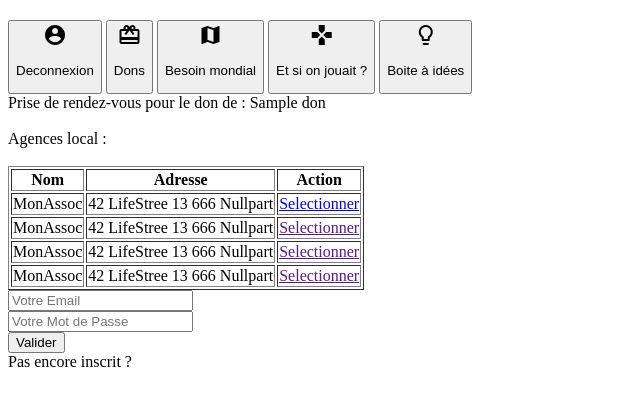
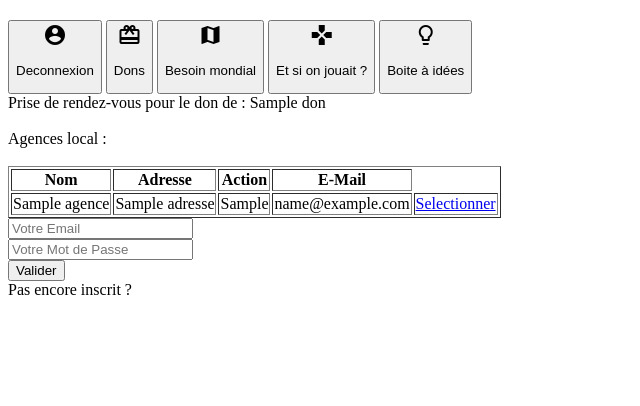
Before and after one commit to LuaxY/n2i-backend, a PHP site: template app/views/pages/dons/choisir_une_agence.php in a window 1280 px wide. Shown: the part 47-453 px from the top of the page, without its empty margins (0-640 px from the left). Run offline with PHP 8.4, Linux system fonts and the light colour scheme; the template is opened without the code that fills it: most values are stand-ins (such as "Sample title", 1, 10 or a date in 2020).

Commit message:
fix dons/

```diff
--- a/app/views/pages/dons/choisir_une_agence.php
+++ b/app/views/pages/dons/choisir_une_agence.php
@@ -13,27 +13,20 @@ Agences local :
         <th>Nom</th>
         <th>Adresse</th>
         <th>Action</th>
+        <th>E-Mail</th>
     </tr>
-    <tr>
-        <td>MonAssoc</td>
-        <td>42 LifeStree 13 666 Nullpart</td>
-        <td><a href="/dons/prendre-un-rendez-vous/1">Selectionner</td>
-    </tr>
-    <tr>
-        <td>MonAssoc</td>
-        <td>42 LifeStree 13 666 Nullpart</td>
-        <td><a href="">Selectionner</td>
-    </tr>
-    <tr>
-        <td>MonAssoc</td>
-        <td>42 LifeStree 13 666 Nullpart</td>
-        <td><a href="">Selectionner</td>
-    </tr>
-    <tr>
-        <td>MonAssoc</td>
-        <td>42 LifeStree 13 666 Nullpart</td>
-        <td><a href="">Selectionner</td>
-    </tr>
+    <?php
+      foreach($list_agences as $key => $elem)
+      {
+        echo "<tr>"
+            ."<td>".$elem['NOM_ASSOC']."</td>"
+            ."<td>".$elem['ADRESSE']."</td>"
+            ."<td>".$elem['AGENCE_VILLE']."</td>"
+            ."<td>".$elem['AGENCE_E_MAIL']."</td>"
+            ."<td><a href='/dons/prendre-un-rendez-vous/".$elem['AGENCE_ID']."'>Selectionner</td>"
+            ."</tr>";
+      }
+    ?>
 </table>
 
 <?php
--- a/app/views/pages/dons/prendre_un_rendez_vous.php
+++ b/app/views/pages/dons/prendre_un_rendez_vous.php
@@ -1,12 +1,14 @@
 <?php
 Router::view('layouts/header');
+$date = date("Y-m-d");
 ?>
 
 <form action="/dons/valider-le-rendez-vous" method="post">
-    Date: <input type="text" name="date" value="">
+    Date: <input type="date" name="date" min="<?php echo $date ?>" value="">
     <br>
-    Heure: <input type="text" name="heure" value="">
+    Heure: <input type="time" name="heure" value="">
     <br>
+    <input type="hidden" name="AGENCE_ID" value="<?php echo $AGENCE_ID; ?>">
     <input type="submit" value="Valider le rendez-vous">
 </form>
 
--- a/config/config.php
+++ b/config/config.php
@@ -2,7 +2,7 @@
 
 define('DB_USER',     'n2i_2015');
 define('DB_PASS',     'n2i_2015');
-define('DB_SERVER',   'mysql:dbname=n2i_2015;host=voidmx.net');
+define('DB_SERVER',   'mysql:dbname=n2i_2015;host=voidmx.net;charset=utf8');
 
 define('TOKEN',    'YoanCyrilYann');
 
```
Also changed, not shown: app/controllers/DonateController.php (+19 -3 lines).
